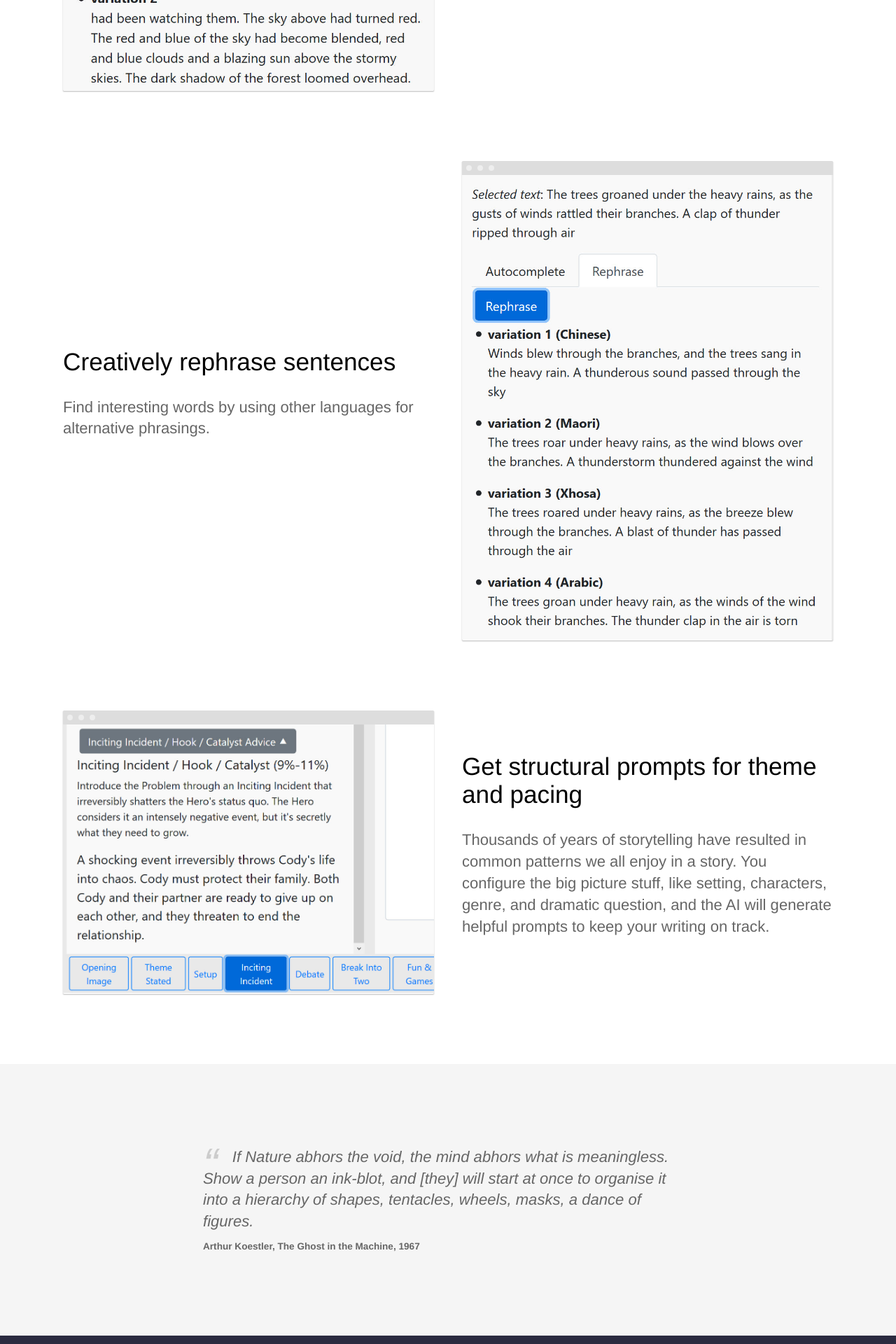
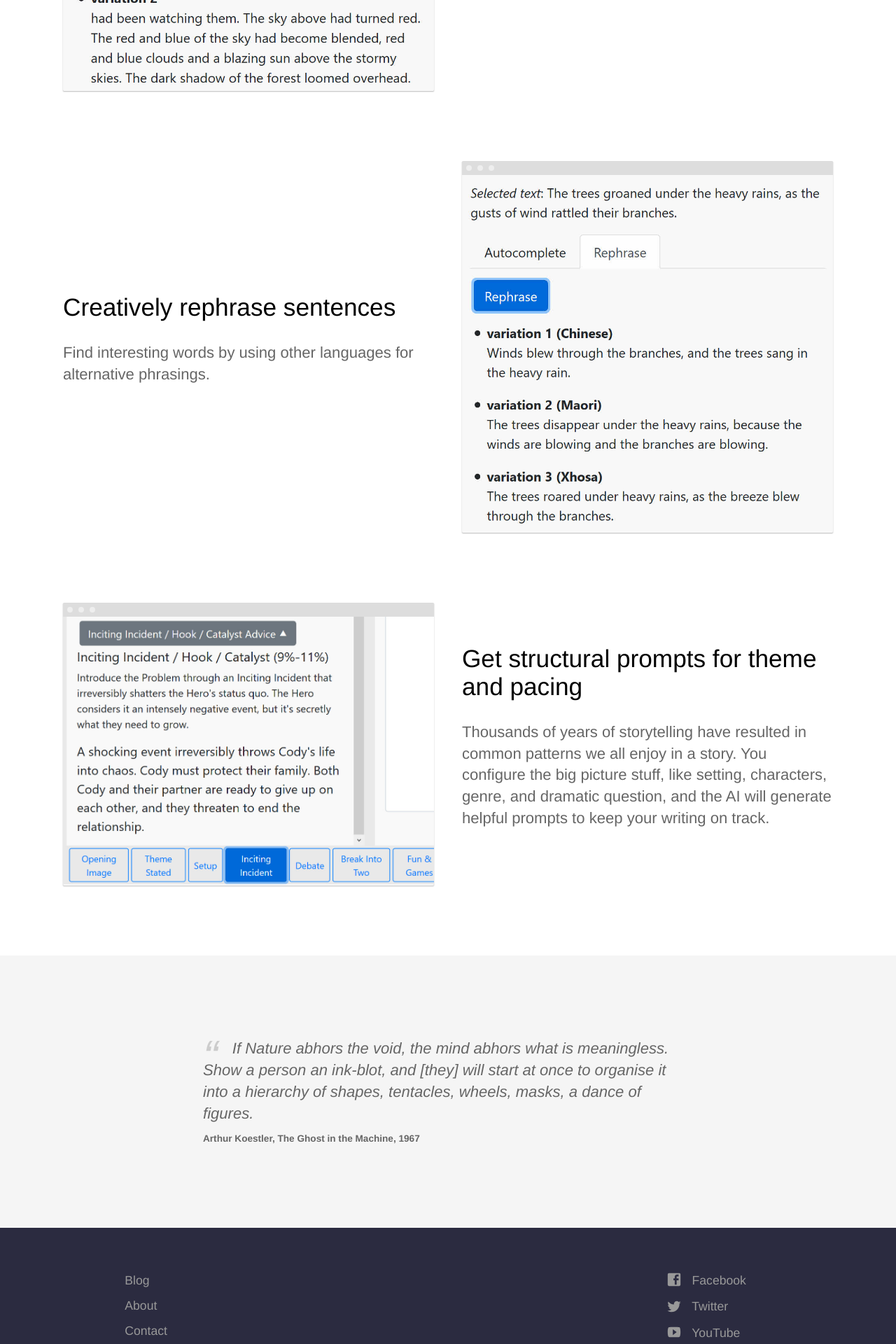
Before and after one commit to headchem/story-ghost, a Jekyll site: the page built from index.html, in a window 1280 px wide. Shown: the part 1731-3651 px from the top of the page at 70% size. Built offline with Jekyll 4.4.1, drawn with Linux system fonts in a browser that asks for light colours; comment, search, counter and statistics services are not loaded.

Commit message:
update rephrease screenshot

```diff
--- a/index.html
+++ b/index.html
@@ -65,7 +65,7 @@
 				<p>Find interesting words by using other languages for alternative phrasings.</p>
 			</div>
 			<div class="image">
-				<img src="{{ site.baseurl }}/images/screen3.jpg" alt="Screenshot" class="screenshot editable" />
+				<img src="{{ site.baseurl }}/images/screen7.jpg" alt="Screenshot" class="screenshot editable" />
 			</div>
 		</div>
 	</section>
```
Also changed, not shown: images/screen7.jpg (added).
